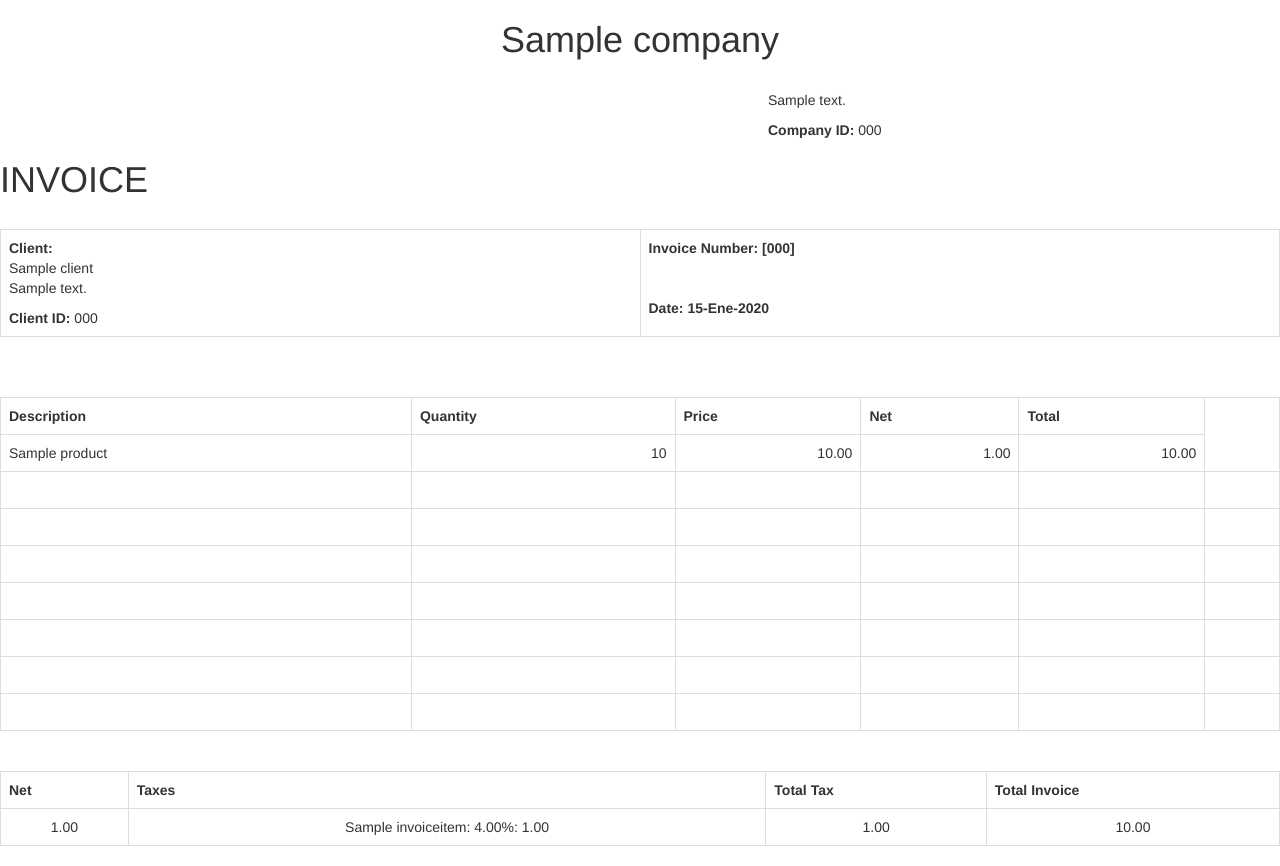
After one commit to jmaister/orderproject, a Django app: page /order/invoice/1/print/ in a window 1280 px wide. The commit adds this page. Run offline with Django 3.2, Linux system fonts and the light colour scheme; a user stored in the database is signed in; tables that the repository leaves empty hold one stand-in row (values such as "Sample post"); parts of the project's set-up code (start-up, migrations or seed data) failed here and were passed over; some libraries are stand-ins or nearby versions.

Commit message:
Print Invoice.

```diff
--- a/order/models.py
+++ b/order/models.py
@@ -73,6 +73,15 @@ class Invoice(BaseModel):
     def __unicode__(self):
         return "[" + str(self.id) + "][" + str(self.date) + "] " + self.client.name
 
+    def tax_map(self):
+        taxmap = {}
+        for invoice_item in self.invoiceitem_set.all():
+            group = invoice_item.tax_group()
+            if group in taxmap:
+                taxmap[group] += invoice_item.taxes
+            else:
+                taxmap[group] = invoice_item.taxes
+        return taxmap
 
 class InvoiceItem(BaseModel):
     invoice = models.ForeignKey(Invoice)
@@ -89,6 +98,12 @@ class InvoiceItem(BaseModel):
 
     def get_absolute_url(self):
         return None
+
+    def __unicode__(self):
+        return self.tax_name + ": " + str(self.tax_rate) + "%"
+
+    def tax_group(self):
+        return self.__unicode__()
 
     def calculate(self):
         # Change to multiple taxes
--- a/order/templates/order/invoice_list.html
+++ b/order/templates/order/invoice_list.html
@@ -5,14 +5,15 @@
 <a class="btn" href="{% url 'invoice_create' %}">New Invoice</a>
 <table class="table">
     <tr>
-        <th>Code</th><th>Client</th><th>Total</th><th>Paid On</th>
+        <th>Code</th><th>Client</th><th>Total</th><th>Paid On</th><th><i class="icon-th"></i></th>
     </tr>
     {% for invoice in object_list %}
     <tr>
-        <td><a class="btn" href="{% url 'invoice_edit' invoice.code %}">{{invoice.code}}</a></td>
+        <td><a class="btn" href="{% url 'invoice_edit' invoice.id %}">{{invoice.code}}</a></td>
         <td>{{invoice.client}}</td>
         <td>{{invoice.total}}</td>
         <td>{{invoice.paid_date}}</td>
+        <td><a class="btn" target="_blank" href="{% url 'invoice_print' invoice.id %}">Print</a></td>
     </tr>
     {% endfor %}
 </table>
--- /dev/null
+++ b/order/templates/order/invoice_print_bs.html
@@ -0,0 +1,103 @@
+<!DOCTYPE html>
+<html>
+
+<head>
+<title>Invoice [{{ invoice.code }}]</title>
+
+<link href="//netdna.bootstrapcdn.com/twitter-bootstrap/2.3.1/css/bootstrap-combined.min.css" rel="stylesheet">
+
+<style>
+</style>
+
+</head>
+
+<body>
+<h1 align="center">{{invoice.company.name}}</h1>
+
+<br>
+
+<table width="100%">
+<tr>
+  <td width="60%">&nbsp;</td>
+  <td width="40%">
+    {{invoice.company.address|linebreaks}}
+    <b>Company ID:</b> {{invoice.company.id_number}}<br>
+  </td>
+</table>
+<h1>INVOICE</h1>
+
+<br>
+
+<table width="100%" class="table table-bordered">
+<tr>
+<td width="50%">
+  <b>Client:</b><br>
+  {{invoice.client.name}}
+  {{invoice.client.address|linebreaks}}
+  <b>Client ID:</b> {{invoice.client.id_number}}<br>
+</td>
+<td width="50%">
+  <b>Invoice Number: [{{invoice.code}}]</b><br>
+  <br>
+  <br>
+  <b>Date: {{ invoice.date|date:"d-M-Y" }}</b><br>
+</td>
+</tr>
+</table>
+
+<br><br>
+
+<table width="100%" class="table table-bordered">
+<tr>
+  <th>Description</th>
+  <th>Quantity</th>
+  <th>Price</th>
+  <th>Net</th>
+  <th>Total</th>
+</tr>
+{% for invoice_item in invoiceitems %}
+  <tr>
+    <td>{{ invoice_item.product.print_name }}</td>
+    <td align="right">{{ invoice_item.quantity }}</td>
+    <td align="right">{{ invoice_item.price|floatformat:2 }}</td>
+    <td align="right">{{ invoice_item.base|floatformat:2 }}</td>
+    <td align="right">{{ invoice_item.total|floatformat:2 }}</td>
+  </tr>
+{% endfor %}
+{% for x in blank_lines %}
+  <tr>
+    <td>&nbsp;</td>
+    <td>&nbsp;</td>
+    <td>&nbsp;</td>
+    <td>&nbsp;</td>
+    <td>&nbsp;</td>
+    <td>&nbsp;</td>
+  </tr>
+{% endfor %}
+</table>
+
+<br>
+
+<table width="100%" class="table table-bordered">
+<tr>
+  <th>Net</th>
+  <th>Taxes</th>
+  <th>Total Tax</th>
+  <th>Total Invoice</th>
+</tr>
+<tr>
+  <td align="center">{{ invoice.base|floatformat:2 }}</td>
+  <td align="center">
+      {% for key, value in invoice.tax_map.items %}
+          {{key}}: {{value}}<br/>
+      {% endfor %}
+  </td>
+  <td align="center">{{ invoice.taxes|floatformat:2 }}</td>
+  <td align="center">{{ invoice.total|floatformat:2 }}</td>
+</tr>
+</table>
+
+    <script src="//netdna.bootstrapcdn.com/twitter-bootstrap/2.3.1/js/bootstrap.min.js"></script>
+</body>
+
+</html>
--- a/order/urls.py
+++ b/order/urls.py
@@ -1,13 +1,12 @@
 from django.conf.urls import patterns, url
 from django.contrib import admin
 from django.contrib.auth.decorators import login_required
-from django.views.generic.edit import CreateView, UpdateView
 from django.views.generic.list import ListView
 from order import views
 from order.forms import ProductForm, ClientForm, TaxForm
 from order.models import Invoice, Product, Client, Tax
 from order.views import ListViewByCompany, InvoiceCreateView, InvoiceUpdateView, \
-    CreateViewByCompany, UpdateViewByCompany
+    CreateViewByCompany, UpdateViewByCompany, print_invoice
 
 
 admin.autodiscover()
@@ -16,8 +15,9 @@ urlpatterns = patterns('',
 
     # Invoice
     url(r'^invoice/$', login_required(ListView.as_view(model=Invoice,)), name="invoice_list"),
-    url(r'^invoice/new/$', login_required(InvoiceCreateView.as_view()), name="invoice_create"),
-    url(r'^invoice/(?P<pk>\d+)/$', login_required(InvoiceUpdateView.as_view()), name="invoice_edit"),
+    url(r'^invoice/new/$', InvoiceCreateView.as_view(), name="invoice_create"),
+    url(r'^invoice/(?P<pk>\d+)/$', InvoiceUpdateView.as_view(), name="invoice_edit"),
+    url(r'^invoice/(?P<pk>\d+)/print/$', print_invoice, name="invoice_print"),
 
     # Product
     url(r'^product/$', ListViewByCompany.as_view(model=Product,), name="product_list"),
--- a/order/views.py
+++ b/order/views.py
@@ -31,11 +31,11 @@ def json_tax(request, pk):
     return _json_view(request, Tax, pk)
 
 @login_required
-def print_order(request, invoice_id):
-    invoice = Invoice.objects.get(id=invoice_id)
-    invoiceitems = InvoiceItem.objects.select_related().filter(invoice_id=invoice_id)
+def print_invoice(request, pk):
+    invoice = Invoice.objects.get(id=pk)
+    invoiceitems = InvoiceItem.objects.select_related().filter(invoice_id=pk)
 
-    t = get_template('order_print_bs.html')
+    t = get_template('order/invoice_print_bs.html')
     html = t.render(Context(
         {'invoice': invoice,
          'invoiceitems': invoiceitems,
```
Also changed, not shown: order/templates/order_print_bs.html (deleted, +0 -110 lines).
